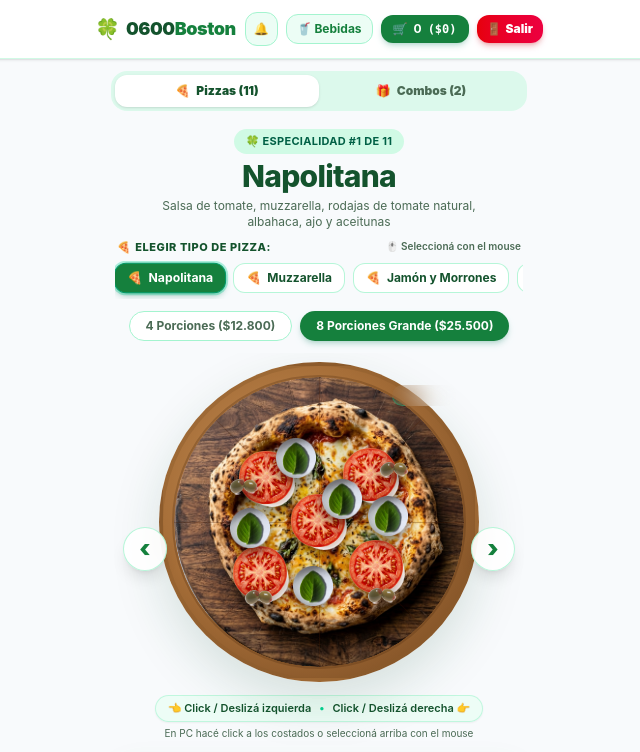
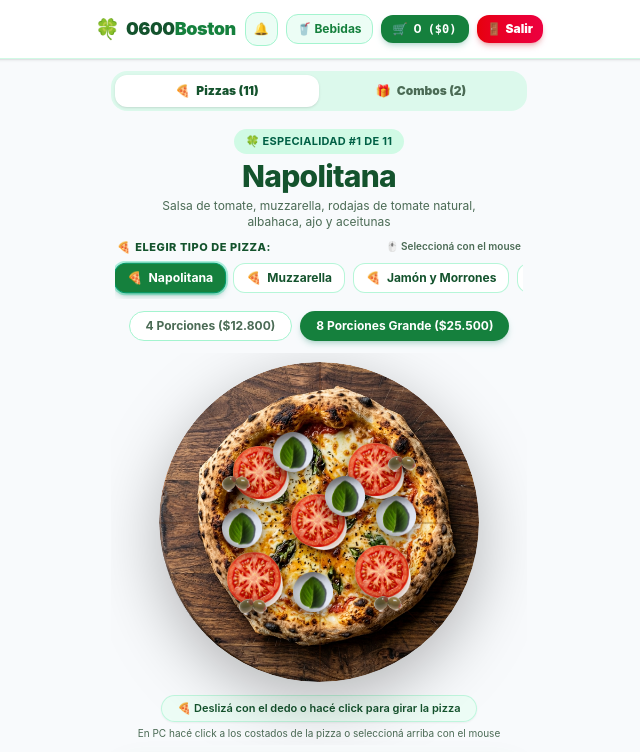
Before and after one commit to testpehuenia-ship-it/pizza, a Next.js app: page /menu in a window 1280 px wide. Shown: the top 752 px of the page, without its empty margins (321-961 px from the left). Built offline with nearby package versions, Linux system fonts and the light colour scheme.

Commit message:
fix: correccion de biselado central en pizza, efecto de giro rueda de pizza, eliminacion de flechas visibles y mejora de cierre de app

```diff
--- a/src/app/globals.css
+++ b/src/app/globals.css
@@ -110,63 +110,79 @@ body {
   animation: pulseSubtle 2s infinite ease-in-out;
 }
 
-/* Transiciones de salida y entrada del carrusel de pizzas 0600Boston */
-@keyframes pizzaExitLeft {
+/* Transiciones de salida y entrada: Efecto Rueda de Pizza 0600Boston (Rolling Wheel) */
+@keyframes pizzaWheelExitLeft {
   0% {
     opacity: 1;
-    transform: translateX(0) scale(1) rotate(0deg);
+    transform: translateX(0) rotate(0deg) scale(1);
+  }
+  75% {
+    opacity: 0.9;
   }
   100% {
     opacity: 0;
-    transform: translateX(-125%) scale(0.8) rotate(-15deg);
+    transform: translateX(-140%) rotate(-200deg) scale(0.88);
   }
 }
 
-@keyframes pizzaEnterRight {
+@keyframes pizzaWheelEnterRight {
   0% {
     opacity: 0;
-    transform: translateX(125%) scale(0.8) rotate(15deg);
+    transform: translateX(140%) rotate(200deg) scale(0.88);
+  }
+  25% {
+    opacity: 0.9;
   }
   100% {
     opacity: 1;
-    transform: translateX(0) scale(1) rotate(0deg);
+    transform: translateX(0) rotate(0deg) scale(1);
   }
 }
 
-@keyframes pizzaExitRight {
+@keyframes pizzaWheelExitRight {
   0% {
     opacity: 1;
-    transform: translateX(0) scale(1) rotate(0deg);
+    transform: translateX(0) rotate(0deg) scale(1);
+  }
+  75% {
+    opacity: 0.9;
   }
   100% {
     opacity: 0;
-    transform: translateX(125%) scale(0.8) rotate(15deg);
+    transform: translateX(140%) rotate(200deg) scale(0.88);
   }
 }
 
-@keyframes pizzaEnterLeft {
+@keyframes pizzaWheelEnterLeft {
   0% {
     opacity: 0;
-    transform: translateX(-125%) scale(0.8) rotate(-15deg);
+    transform: translateX(-140%) rotate(-200deg) scale(0.88);
+  }
+  25% {
+    opacity: 0.9;
   }
   100% {
     opacity: 1;
-    transform: translateX(0) scale(1) rotate(0deg);
+    transform: translateX(0) rotate(0deg) scale(1);
   }
 }
 
-.animate-pizza-exit-left {
-  animation: pizzaExitLeft 0.38s cubic-bezier(0.25, 1, 0.5, 1) forwards;
+.animate-pizza-exit-left,
+.animate-pizza-wheel-exit-left {
+  animation: pizzaWheelExitLeft 0.42s cubic-bezier(0.25, 1, 0.5, 1) forwards;
 }
 
-.animate-pizza-enter-right {
-  animation: pizzaEnterRight 0.38s cubic-bezier(0.25, 1, 0.5, 1) forwards;
+.animate-pizza-enter-right,
+.animate-pizza-wheel-enter-right {
+  animation: pizzaWheelEnterRight 0.42s cubic-bezier(0.25, 1, 0.5, 1) forwards;
 }
 
-.animate-pizza-exit-right {
-  animation: pizzaExitRight 0.38s cubic-bezier(0.25, 1, 0.5, 1) forwards;
+.animate-pizza-exit-right,
+.animate-pizza-wheel-exit-right {
+  animation: pizzaWheelExitRight 0.42s cubic-bezier(0.25, 1, 0.5, 1) forwards;
 }
 
-.animate-pizza-enter-left {
-  animation: pizzaEnterLeft 0.38s cubic-bezier(0.25, 1, 0.5, 1) forwards;
+.animate-pizza-enter-left,
+.animate-pizza-wheel-enter-left {
+  animation: pizzaWheelEnterLeft 0.42s cubic-bezier(0.25, 1, 0.5, 1) forwards;
 }
--- a/src/components/menu/CarruselPizzas3D.tsx
+++ b/src/components/menu/CarruselPizzas3D.tsx
@@ -95,7 +95,7 @@ export function CarruselPizzas3D({
     timerTransicion.current = setTimeout(() => {
       setActiveIndex(nuevoIdx);
       setTransicion(null);
-    }, 380);
+    }, 420);
   };
 
   // Clicks en PC / Táctil:
@@ -315,33 +315,25 @@ export function CarruselPizzas3D({
         onMouseMove={onMouseMove}
         onMouseUp={onMouseUp}
       >
-        {/* ZONA DE CLICK IZQUIERDA (PC y Móvil): Sale a la izquierda e ingresa del lado derecho la siguiente */}
+        {/* ZONA DE CLICK IZQUIERDA (Invisible, sin flechas a la vista): Sale a la izquierda e ingresa del lado derecho la siguiente */}
         <div
           onClick={handleLeftClick}
-          className="absolute left-0 top-0 bottom-0 w-1/2 z-20 cursor-pointer flex items-center justify-start pl-2 sm:pl-3 group"
-          title="Click lado izquierdo: Sale a la izquierda e ingresa por la derecha"
+          className="absolute left-0 top-0 bottom-0 w-1/2 z-20 cursor-pointer"
+          title="Click lado izquierdo: girar hacia la izquierda"
           role="button"
-          aria-label="Click lado izquierdo: pizza sale a la izquierda e ingresa por la derecha la siguiente"
-        >
-          <div className="w-10 h-10 sm:w-11 sm:h-11 rounded-full bg-white/90 group-hover:bg-[#15803d] text-[#15803d] group-hover:text-white shadow-lg border border-emerald-200/80 flex items-center justify-center font-black text-xl sm:text-2xl transition-all duration-200 group-hover:scale-110 group-active:scale-95 backdrop-blur-md">
-            ‹
-          </div>
-        </div>
+          aria-label="Click lado izquierdo: pizza gira hacia la izquierda e ingresa la siguiente"
+        />
 
-        {/* ZONA DE CLICK DERECHA (PC y Móvil): Sale a la derecha e ingresa del lado izquierdo la anterior */}
+        {/* ZONA DE CLICK DERECHA (Invisible, sin flechas a la vista): Sale a la derecha e ingresa del lado izquierdo la anterior */}
         <div
           onClick={handleRightClick}
-          className="absolute right-0 top-0 bottom-0 w-1/2 z-20 cursor-pointer flex items-center justify-end pr-2 sm:pr-3 group"
-          title="Click lado derecho: Sale a la derecha e ingresa por la izquierda"
+          className="absolute right-0 top-0 bottom-0 w-1/2 z-20 cursor-pointer"
+          title="Click lado derecho: girar hacia la derecha"
           role="button"
-          aria-label="Click lado derecho: pizza sale a la derecha e ingresa por la izquierda la anterior"
-        >
-          <div className="w-10 h-10 sm:w-11 sm:h-11 rounded-full bg-white/90 group-hover:bg-[#15803d] text-[#15803d] group-hover:text-white shadow-lg border border-emerald-200/80 flex items-center justify-center font-black text-xl sm:text-2xl transition-all duration-200 group-hover:scale-110 group-active:scale-95 backdrop-blur-md">
-            ›
-          </div>
-        </div>
+          aria-label="Click lado derecho: pizza gira hacia la derecha e ingresa la anterior"
+        />
 
-        {/* CONTENEDOR DE LA PIZZA CON ANIMACIÓN DE ENTRADA Y SALIDA */}
+        {/* CONTENEDOR DE LA PIZZA CON ANIMACIÓN DE RUEDA DE PIZZA (ROLLING WHEEL) */}
         <div className="relative w-full flex items-center justify-center min-h-[290px] sm:min-h-[330px]">
           {transicion === null ? (
             // ESTADO NORMAL ESTABLE
@@ -353,14 +345,14 @@ export function CarruselPizzas3D({
               />
             </div>
           ) : (
-            // ESTADO DE TRANSICIÓN: Pizza actual sale y nueva pizza ingresa
+            // ESTADO DE TRANSICIÓN: Rueda de pizza saliendo y nueva pizza rodando en entrada
             <>
-              {/* Pizza que SALE */}
+              {/* Pizza que SALE rodando */}
               <div
                 className={`w-full flex items-center justify-center pointer-events-none ${
                   transicion.direccion === "exit-left-enter-right"
-                    ? "animate-pizza-exit-left"
-                    : "animate-pizza-exit-right"
+                    ? "animate-pizza-wheel-exit-left"
+                    : "animate-pizza-wheel-exit-right"
                 }`}
               >
                 <PizzaInteractiva
@@ -375,12 +367,12 @@ export function CarruselPizzas3D({
                 />
               </div>
 
-              {/* Pizza que ENTRA */}
+              {/* Pizza que ENTRA rodando */}
               <div
                 className={`absolute inset-0 w-full flex items-center justify-center pointer-events-none ${
                   transicion.direccion === "exit-left-enter-right"
-                    ? "animate-pizza-enter-right"
-                    : "animate-pizza-enter-left"
+                    ? "animate-pizza-wheel-enter-right"
+                    : "animate-pizza-wheel-enter-left"
                 }`}
               >
                 <PizzaInteractiva
@@ -398,15 +390,13 @@ export function CarruselPizzas3D({
           )}
         </div>
 
-        {/* Guía Visual Interactiva */}
+        {/* Guía Visual Interactiva sin flechas */}
         <div className="flex flex-col items-center justify-center gap-1 mt-2 text-center">
-          <div className="inline-flex items-center gap-2 text-[11px] font-semibold text-[#14532d] bg-emerald-50/90 py-1 px-3 rounded-full border border-emerald-200/60 shadow-xs">
-            <span>👈 Click / Deslizá izquierda</span>
-            <span className="text-emerald-400 font-bold">•</span>
-            <span>Click / Deslizá derecha 👉</span>
+          <div className="inline-flex items-center gap-2 text-[11px] font-semibold text-[#14532d] bg-emerald-50/90 py-1 px-4 rounded-full border border-emerald-200/60 shadow-xs">
+            <span>🍕 Deslizá con el dedo o hacé click para girar la pizza</span>
           </div>
           <span className="text-[10px] text-[#4b6b55]">
-            En PC hacé click a los costados o seleccioná arriba con el mouse
+            En PC hacé click a los costados de la pizza o seleccioná arriba con el mouse
           </span>
         </div>
       </div>
--- a/src/components/menu/PizzaInteractiva.tsx
+++ b/src/components/menu/PizzaInteractiva.tsx
@@ -130,33 +130,23 @@ export function PizzaInteractiva({
 
   return (
     <div className="relative w-72 h-72 sm:w-80 sm:h-80 mx-auto flex items-center justify-center select-none">
-      {/* Fuente redonda de madera rústica gourmet */}
-      <div
-        className="absolute inset-0 rounded-full shadow-[0_20px_50px_rgba(20,83,45,0.15)] flex items-center justify-center border-4 border-[#8B5A2B]/40"
-        style={{
-          background: "radial-gradient(circle at 40% 40%, #c9935a 0%, #a66e38 50%, #6d421d 100%)",
-        }}
-      >
-        {/* Borde tallado de la fuente */}
-        <div className="w-[94%] h-[94%] rounded-full border-2 border-[#543012]/30 flex items-center justify-center relative overflow-hidden">
-
-          {/* Prepizza Base Fotográfica Hiperrealista (Masa horneada, salsa y muzzarella sobre tabla) */}
-          <div className="absolute inset-0 rounded-full overflow-hidden flex items-center justify-center">
+      {/* Disco redondo de la pizza horneada sobre tabla artesanal de madera (sin biselados artificiales) */}
+      <div className="relative w-full h-full rounded-full overflow-hidden filter drop-shadow-[0_18px_32px_rgba(0,0,0,0.28)] flex items-center justify-center">
+        {/* Fotografía de la Pizza sobre tabla de madera */}
         <img
           src="/images/pizzas/pizza_base_madera.png"
-              alt="Base de Pizza 0600 Boston artesanal"
-              className="w-full h-full object-cover rounded-full filter drop-shadow-md"
+          alt="Pizza 0600 Boston artesanal"
+          className="w-full h-full object-cover rounded-full pointer-events-none"
         />
-          </div>
 
-          {/* Marcadores de Porciones (Líneas sutiles si es 4 u 8) */}
-          <div className="absolute inset-0 pointer-events-none opacity-25">
-            <div className="absolute top-1/2 left-0 right-0 h-[1.5px] bg-[#451a03] shadow-sm"></div>
-            <div className="absolute left-1/2 top-0 bottom-0 w-[1.5px] bg-[#451a03] shadow-sm"></div>
+        {/* Marcadores de Porciones sutiles */}
+        <div className="absolute inset-0 pointer-events-none opacity-20">
+          <div className="absolute top-1/2 left-0 right-0 h-[1.5px] bg-[#451a03]"></div>
+          <div className="absolute left-1/2 top-0 bottom-0 w-[1.5px] bg-[#451a03]"></div>
           {tamaño === "8" && (
             <>
-                <div className="absolute top-1/2 left-0 right-0 h-[1px] bg-[#451a03] rotate-45 shadow-sm"></div>
-                <div className="absolute top-1/2 left-0 right-0 h-[1px] bg-[#451a03] -rotate-45 shadow-sm"></div>
+              <div className="absolute top-1/2 left-0 right-0 h-[1px] bg-[#451a03] rotate-45"></div>
+              <div className="absolute top-1/2 left-0 right-0 h-[1px] bg-[#451a03] -rotate-45"></div>
             </>
           )}
         </div>
@@ -188,12 +178,6 @@ export function PizzaInteractiva({
             </div>
           ))}
         </div>
-
-          {/* Trébol de 4 Hojas Verde de la marca 0600Boston */}
-          <div className="absolute top-2 right-2 bg-emerald-900/30 backdrop-blur-md px-2.5 py-0.5 rounded-full text-[10px] font-extrabold text-white border border-emerald-400/30 pointer-events-none shadow-md">
-            🍀 0600
-          </div>
-        </div>
       </div>
     </div>
   );
```
Also changed, not shown: src/app/cerrado/page.tsx (+35 -12 lines). Lines whose indentation alone changed are shown as unchanged.
